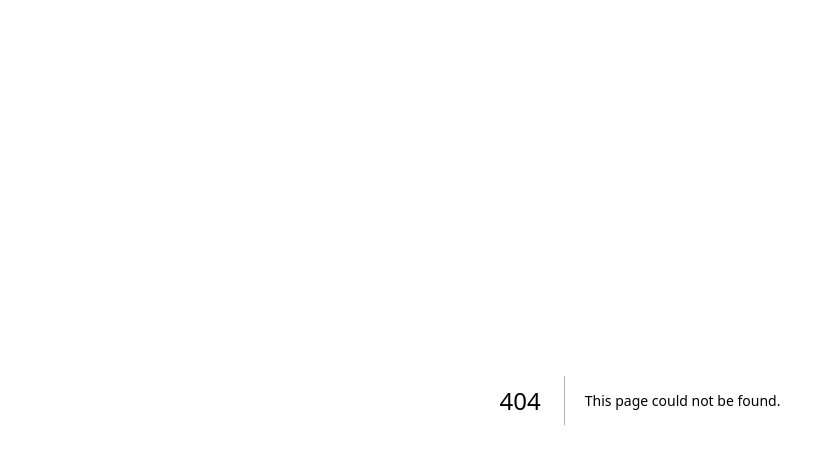
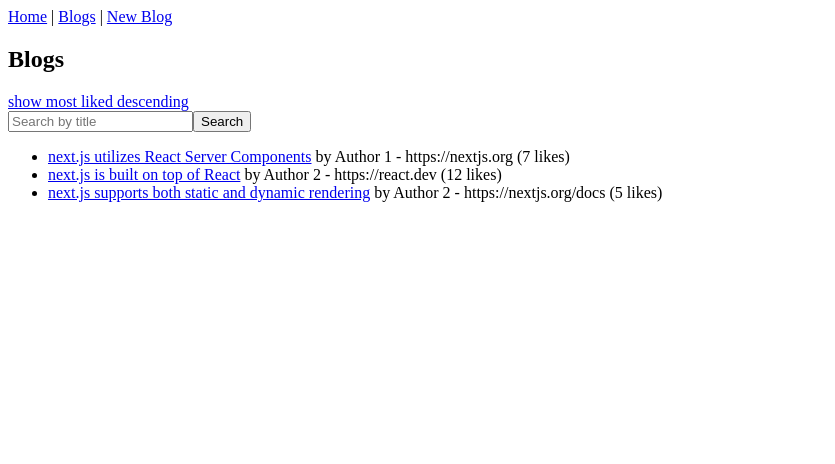
Before and after one commit to rnathan435/blogs-app, a Next.js app: page /blogs in a window 1280 px wide. Before the commit this address had no page. Shown: the top 464 px of the page, without its empty margins (0-835 px from the left). Built offline with nearby package versions, Linux system fonts and the light colour scheme.

Commit message:
Add blogs pages, actions, and services

```diff
--- /dev/null
+++ b/app/actions/blogs.ts
@@ -0,0 +1,31 @@
+"use server"
+
+import { redirect } from "next/navigation"
+import { revalidatePath } from "next/cache"
+import { addBlog, likeBlogById } from "../services/blogs"
+
+export const createBlog = async (formData: FormData) => {
+  const title = (formData.get("title") as string).trim()
+  const author = (formData.get("author") as string).trim()
+  const url = (formData.get("url") as string).trim()
+
+  addBlog(title, author, url) // likes defaults to 0 in your service
+
+  revalidatePath("/blogs")
+  redirect("/blogs")
+}
+
+export const likeBlog = async (formData: FormData) => {
+  const id = Number(formData.get("id"))
+  if (!Number.isFinite(id)) {
+    return
+  }
+
+  const updated = likeBlogById(id)
+  if (!updated) {
+    return
+  }
+
+  revalidatePath("/blogs")
+  revalidatePath(`/blogs/${id}`)
+}
--- /dev/null
+++ b/app/blogs/page.tsx
@@ -0,0 +1,49 @@
+import Link from "next/link"
+import { getBlogs, getBlogsByLikesDesc } from "../services/blogs"
+
+const Blogs = async ({
+  searchParams,
+}: {
+  searchParams: Promise<{ popular?: string; filter?: string }>
+}) => {
+  const { popular, filter } = await searchParams
+  const showPopular = popular === "true"
+  const searchTerm = filter ?? ""
+
+  const blogs = (showPopular ? getBlogsByLikesDesc() : getBlogs()).filter(
+    (blog) =>
+      blog.title.toLowerCase().includes(searchTerm.toLowerCase())
+  )
+
+  return (
+    <div>
+      <h2>Blogs</h2>
+      <div>
+        <Link href={showPopular ? "/blogs" : "/blogs?popular=true"}>
+          {showPopular ? "show by id ascending" : "show most liked descending"}
+        </Link>
+      </div>
+
+      <form action="/blogs" method="get">
+        <input
+          type="text"
+          name="filter"
+          defaultValue={searchTerm}
+          placeholder="Search by title"
+        />
+        {showPopular ? <input type="hidden" name="popular" value="true" /> : null}
+        <button type="submit">Search</button>
+      </form>
+
+      <ul>
+        {blogs.map((blog) => (
+          <li key={blog.id}>
+            <Link href={`/blogs/${blog.id}`}>{blog.title}</Link> by {blog.author} - {blog.url} ({blog.likes} likes)
+          </li>
+        ))}
+      </ul>
+    </div>
+  )
+}
+
+export default Blogs
--- a/app/layout.tsx
+++ b/app/layout.tsx
@@ -1,33 +1,22 @@
-import type { Metadata } from "next";
-import { Geist, Geist_Mono } from "next/font/google";
-import "./globals.css";
-
-const geistSans = Geist({
-  variable: "--font-geist-sans",
-  subsets: ["latin"],
-});
-
-const geistMono = Geist_Mono({
-  variable: "--font-geist-mono",
-  subsets: ["latin"],
-});
-
-export const metadata: Metadata = {
-  title: "Create Next App",
-  description: "Generated by create next app",
-};
+import Link from "next/link"
 
 export default function RootLayout({
   children,
-}: Readonly<{
-  children: React.ReactNode;
-}>) {
+}: {
+  children: React.ReactNode
+}) {
   return (
-    <html
-      lang="en"
-      className={`${geistSans.variable} ${geistMono.variable} h-full antialiased`}
-    >
-      <body className="min-h-full flex flex-col">{children}</body>
+    <html lang="en">
+      <body>
+        <nav>
+          <Link href="/">Home</Link>
+          {" | "}
+          <Link href="/blogs">Blogs</Link>
+          {" | "}
+          <Link href="/blogs/new">New Blog</Link>
+        </nav>
+        {children}
+      </body>
     </html>
-  );
+  )
 }
--- a/app/page.tsx
+++ b/app/page.tsx
@@ -1,65 +1,4 @@
-import Image from "next/image";
-
-export default function Home() {
-  return (
-    <div className="flex flex-col flex-1 items-center justify-center bg-zinc-50 font-sans dark:bg-black">
-      <main className="flex flex-1 w-full max-w-3xl flex-col items-center justify-between py-32 px-16 bg-white dark:bg-black sm:items-start">
-        <Image
-          className="dark:invert"
-          src="/next.svg"
-          alt="Next.js logo"
-          width={100}
-          height={20}
-          priority
-        />
-        <div className="flex flex-col items-center gap-6 text-center sm:items-start sm:text-left">
-          <h1 className="max-w-xs text-3xl font-semibold leading-10 tracking-tight text-black dark:text-zinc-50">
-            To get started, edit the page.tsx file.
-          </h1>
-          <p className="max-w-md text-lg leading-8 text-zinc-600 dark:text-zinc-400">
-            Looking for a starting point or more instructions? Head over to{" "}
-            <a
-              href="https://vercel.com/templates?framework=next.js&utm_source=create-next-app&utm_medium=appdir-template-tw&utm_campaign=create-next-app"
-              className="font-medium text-zinc-950 dark:text-zinc-50"
-            >
-              Templates
-            </a>{" "}
-            or the{" "}
-            <a
-              href="https://nextjs.org/learn?utm_source=create-next-app&utm_medium=appdir-template-tw&utm_campaign=create-next-app"
-              className="font-medium text-zinc-950 dark:text-zinc-50"
-            >
-              Learning
-            </a>{" "}
-            center.
-          </p>
-        </div>
-        <div className="flex flex-col gap-4 text-base font-medium sm:flex-row">
-          <a
-            className="flex h-12 w-full items-center justify-center gap-2 rounded-full bg-foreground px-5 text-background transition-colors hover:bg-[#383838] dark:hover:bg-[#ccc] md:w-[158px]"
-            href="https://vercel.com/new?utm_source=create-next-app&utm_medium=appdir-template-tw&utm_campaign=create-next-app"
-            target="_blank"
-            rel="noopener noreferrer"
-          >
-            <Image
-              className="dark:invert"
-              src="/vercel.svg"
-              alt="Vercel logomark"
-              width={16}
-              height={16}
-            />
-            Deploy Now
-          </a>
-          <a
-            className="flex h-12 w-full items-center justify-center rounded-full border border-solid border-black/[.08] px-5 transition-colors hover:border-transparent hover:bg-black/[.04] dark:border-white/[.145] dark:hover:bg-[#1a1a1a] md:w-[158px]"
-            href="https://nextjs.org/docs?utm_source=create-next-app&utm_medium=appdir-template-tw&utm_campaign=create-next-app"
-            target="_blank"
-            rel="noopener noreferrer"
-          >
-            Documentation
-          </a>
-        </div>
-      </main>
-    </div>
-  );
+const Home = () => {
+  return <div>hello next.js</div>
 }
+export default Home
--- /dev/null
+++ b/app/services/blogs.ts
@@ -0,0 +1,56 @@
+const blogs = [
+  {
+    id: 1,
+    title: "next.js utilizes React Server Components",
+    author: "Author 1",
+    url: "https://nextjs.org",
+    likes: 7,
+  },
+  {
+    id: 2,
+    title: "next.js is built on top of React",
+    author: "Author 2",
+    url: "https://react.dev",
+    likes: 12,
+  },
+  {
+    id: 3,
+    title: "next.js supports both static and dynamic rendering",
+    author: "Author 2",
+    url: "https://nextjs.org/docs",
+    likes: 5,
+  },
+]
+
+let nextId = 4
+
+export const getBlogs = () => {
+  return blogs
+}
+
+export const addBlog = (
+  title: string,
+  author: string,
+  url: string,
+  likes: number = 0
+) => {
+  blogs.push({ id: nextId++, title, author, url, likes })
+}
+
+export const getBlogById = (id: number) => {
+  return blogs.find((blog) => blog.id === id)
+}
+
+export const likeBlogById = (id: number) => {
+  const blog = blogs.find((b) => b.id === id)
+  if (!blog) {
+    return false
+  }
+
+  blog.likes += 1
+  return true
+}
+
+export const getBlogsByLikesDesc = () => {
+  return [...blogs].sort((a, b) => b.likes - a.likes)
+}
```
Also changed, not shown: app/blogs/[id]/page.tsx (added, +28 -0 lines), app/blogs/new/page.tsx (added, +36 -0 lines).
